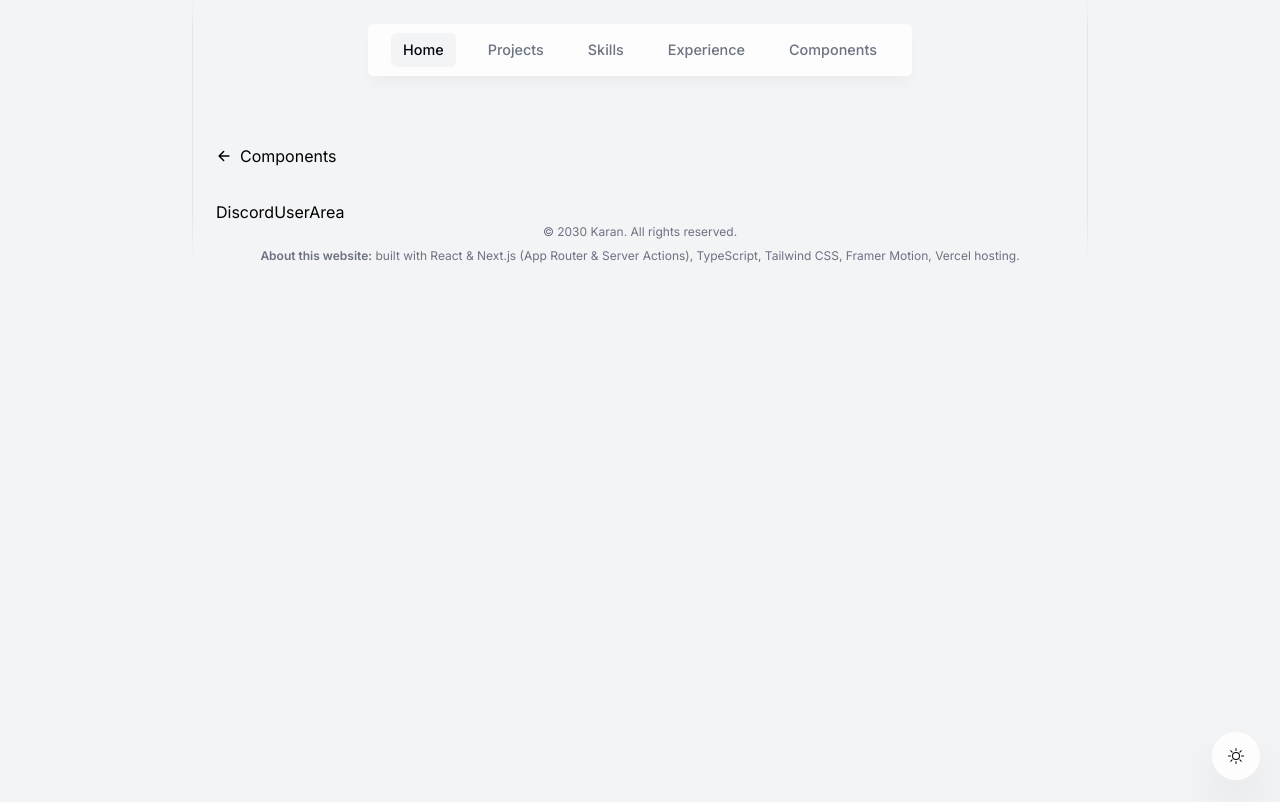
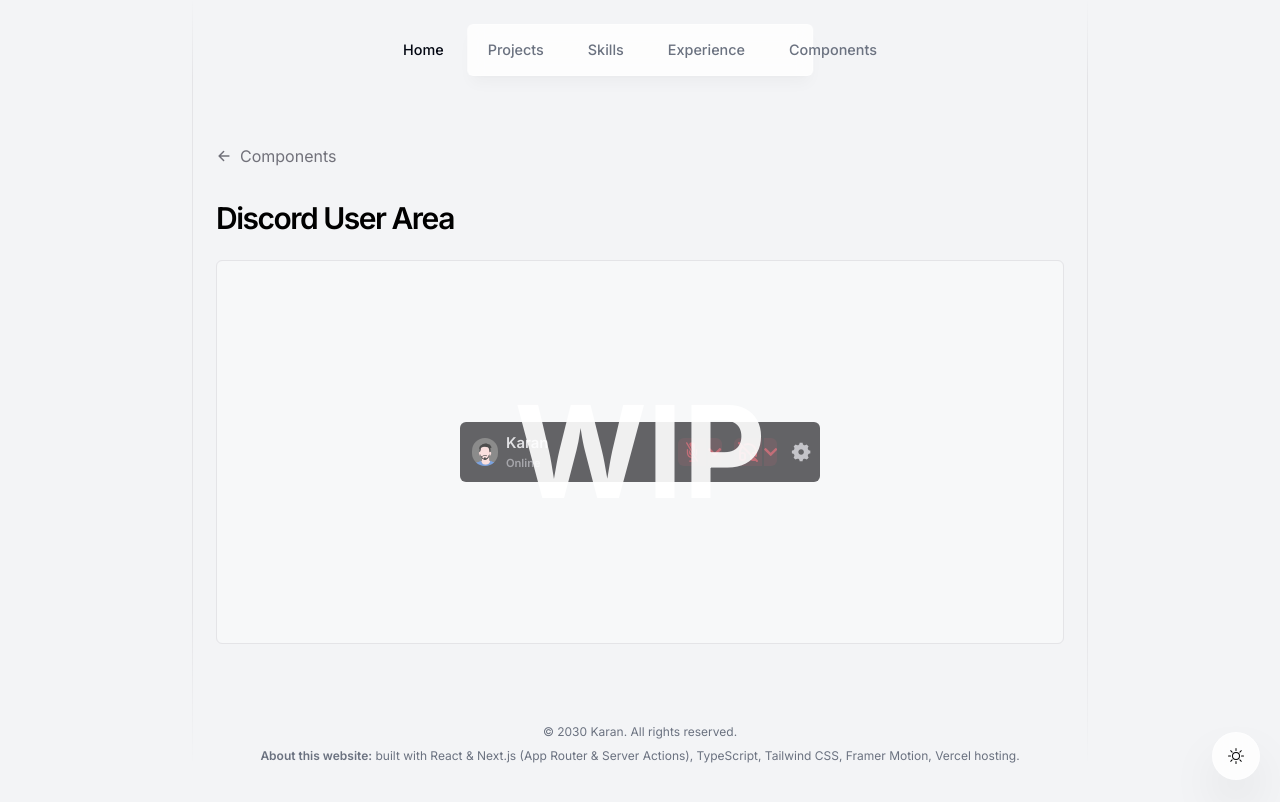
Before and after one commit to karanyadavv/portfolio, a Next.js app: page /components/discord-user-area in a window 1280 px wide. Built offline with nearby package versions, Linux system fonts and the light colour scheme.

Commit message:
fixed nav resp width & added discord-user-area comp initial template

```diff
--- a/app/components/discord-user-area/page.tsx
+++ b/app/components/discord-user-area/page.tsx
@@ -1,7 +1,13 @@
 "use client";
+import Image from "next/image";
 import { useRouter } from "next/navigation";
 import React from "react";
 import { IoArrowBack } from "react-icons/io5";
+import karan from "@/public/karan.jpg";
+import { IoIosMicOff } from "react-icons/io";
+import { FaChevronDown } from "react-icons/fa";
+import { TbHeadphonesOff } from "react-icons/tb";
+import { RiSettings5Fill } from "react-icons/ri";
 
 const DiscordUserArea = () => {
   const router = useRouter();
@@ -13,11 +19,69 @@
     <div className="px-6">
       <div
         onClick={handleBack}
-        className="mb-8 flex cursor-pointer items-center gap-2 hover:underline hover:underline-offset-8"
+        className="mb-8 flex cursor-pointer items-center gap-2 text-zinc-500 hover:underline hover:underline-offset-8"
       >
-        <IoArrowBack /> Components
+        <IoArrowBack size={16} color="currentColor" /> Components
       </div>
-      <div>DiscordUserArea</div>
+      <div className="flex flex-col gap-6">
+        <h1 className="text-3xl font-semibold tracking-tighter">
+          Discord User Area
+        </h1>
+        <div className="relative mb-20 h-96 w-full rounded-md border border-border">
+          <div className="text-shadow-md absolute inset-0 flex items-center justify-center rounded-md bg-white/30 text-9xl font-bold text-white/90">
+            WIP
+          </div>
+          <div className="flex h-full items-center justify-center">
+            <div className="flex h-[60px] w-[360px] items-center gap-0.5 rounded-md bg-[#202024] px-2 py-4">
+              <div className="flex cursor-pointer items-center gap-2 py-[2px] pl-[4px] pr-32 hover:rounded-md hover:bg-[#333338]">
+                <div>
+                  <Image
+                    src={karan}
+                    height={32}
+                    width={32}
+                    alt="Profile photo"
+                    className="rounded-full"
+                  />
+                </div>
+                <div className="flex flex-col gap-[0.5px]">
+                  <div className="text-[0.930rem] font-semibold text-zinc-300">
+                    Karan
+                  </div>
+                  <div className="text-[0.70rem] font-semibold text-[#7f7f86]">
+                    Online
+                  </div>
+                </div>
+              </div>
+              {/* Mic */}
+              <div className="flex h-[28px] gap-0.5">
+                <IoIosMicOff
+                  size={28}
+                  className="cursor-pointer rounded-s-md bg-[#352027] px-[2px] py-[2px] text-[#a92f3d]"
+                />
+                <FaChevronDown
+                  size={2}
+                  className="h-100vh h-full w-[25%] cursor-pointer rounded-r-md bg-[#352027] text-[#a92f3d]"
+                />
+              </div>
+              {/* Deafen */}
+              <div className="flex h-[28px] gap-0.5">
+                <TbHeadphonesOff
+                  size={28}
+                  className="cursor-pointer rounded-s-md bg-[#352027] px-[2px] py-[2px] text-[#a92f3d]"
+                />
+                <FaChevronDown
+                  size={2}
+                  className="h-100vh h-full w-[25%] cursor-pointer rounded-r-md bg-[#352027] text-[#a92f3d]"
+                />
+              </div>
+              <RiSettings5Fill
+                size={24}
+                className="cursor-pointer text-[#aaaab1] hover:bg-[#333338] hover:text-[#f4f4f4]"
+              />
+            </div>
+          </div>
+        </div>
+      </div>
     </div>
   );
 };
--- a/components/header.tsx
+++ b/components/header.tsx
@@ -12,7 +12,7 @@
   return (
     <header className="relative z-[999]">
       <motion.div
-        className="fixed left-1/2 top-0 h-[4.5rem] w-full rounded-none border border-white border-opacity-40 bg-white bg-opacity-80 shadow-lg shadow-black/[0.03] backdrop-blur-[0.5rem] dark:border-black/40 dark:bg-gray-950 dark:bg-opacity-75 sm:top-6 sm:h-[3.25rem] sm:w-[24rem] sm:rounded-md xl:w-[34rem]"
+        className="fixed left-1/2 top-0 h-[4.5rem] w-full rounded-none border border-white border-opacity-40 bg-white bg-opacity-80 shadow-lg shadow-black/[0.03] backdrop-blur-[0.5rem] dark:border-black/40 dark:bg-gray-950 dark:bg-opacity-75 sm:top-6 sm:h-[3.25rem] sm:w-[24rem] sm:rounded-md xl:w-[27%]"
         initial={{ y: -100, x: "-50%", opacity: 0 }}
         animate={{ y: 0, x: "-50%", opacity: 1 }}
       ></motion.div>
--- a/components/projects.tsx
+++ b/components/projects.tsx
@@ -5,23 +5,19 @@
 import Project from "./project";
 import { useSectionInView } from "@/lib/hooks";
 
+export default function Projects() {
+  const { ref } = useSectionInView("Projects", 0.5);
 
-export default function Projects() {
-  const { ref } =  useSectionInView("Projects", 0.5);
-
-
-  return(
-    <section ref={ref} id="projects" className="scroll-mt-28 mb-28">
+  return (
+    <section ref={ref} id="projects" className="mb-28 scroll-mt-28 px-2">
       <SectionHeading>My projects</SectionHeading>
       <div>
-        {
-          projectsData.map((project, index) => (
-            <React.Fragment key={index}>
-              <Project {...project}/>
-            </React.Fragment>
-          ))
-        }
+        {projectsData.map((project, index) => (
+          <React.Fragment key={index}>
+            <Project {...project} />
+          </React.Fragment>
+        ))}
       </div>
     </section>
-  )
+  );
 }
```
